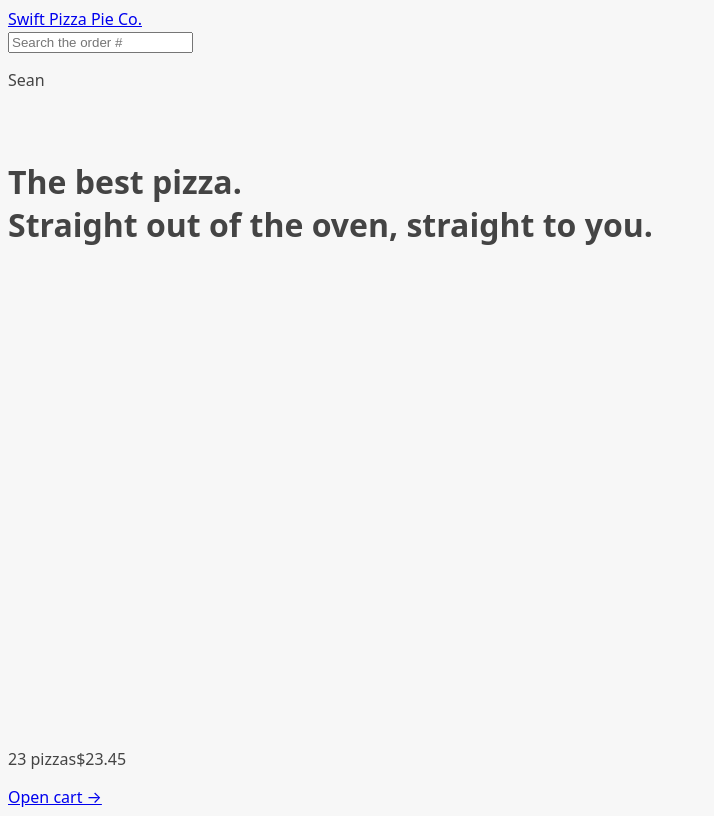
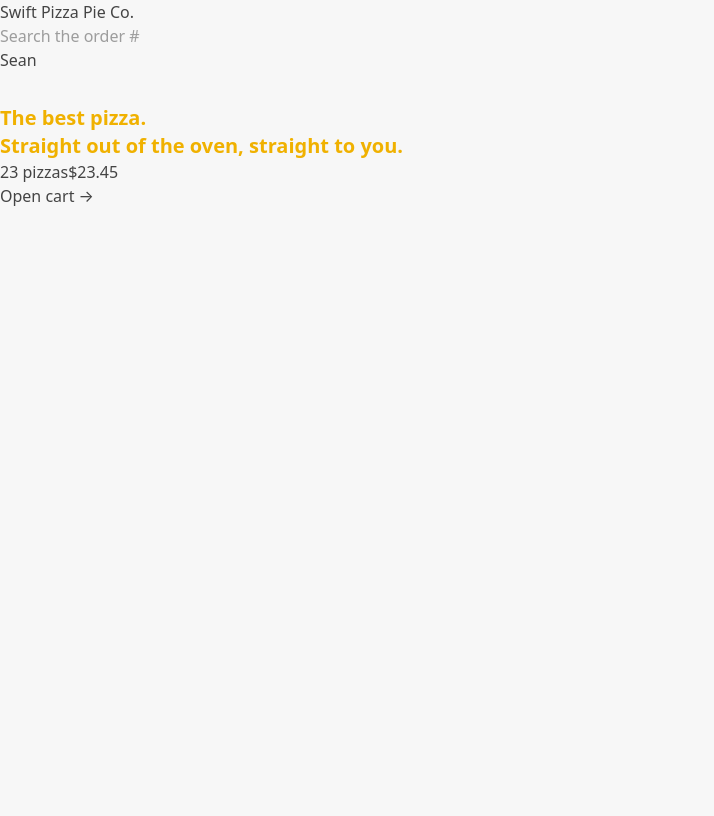
Before and after one commit to MBANS8A1/Swift-Pizza-Pie-Company, a React (Vite) app: page / in a window 1280 px wide. Shown: the whole page, without its empty margins (0-714 px from the left). Built offline with nearby package versions, Linux system fonts and the light colour scheme.

Commit message:
I installed Tailwind css and added the needed plugin for it too. I placed the CartOverview component instance closer to the code at the top of the viewport in the AppLayout component.

```diff
--- a/package.json
+++ b/package.json
@@ -10,9 +10,11 @@
     "preview": "vite preview"
   },
   "dependencies": {
+    "@tailwindcss/vite": "^4.1.18",
     "react": "^19.2.0",
     "react-dom": "^19.2.0",
-    "react-router-dom": "^7.11.0"
+    "react-router-dom": "^7.11.0",
+    "tailwindcss": "^4.1.18"
   },
   "devDependencies": {
     "@eslint/js": "^9.39.2",
--- a/src/index.css
+++ b/src/index.css
@@ -1,6 +1,8 @@
+@import "tailwindcss";
+
 body {
-  font-family: system-ui, -apple-system, BlinkMacSystemFont, 'Segoe UI', Roboto,
-    Oxygen, Ubuntu, Cantarell, 'Open Sans', 'Helvetica Neue', sans-serif;
+  font-family: system-ui, -apple-system, BlinkMacSystemFont, "Segoe UI", Roboto,
+    Oxygen, Ubuntu, Cantarell, "Open Sans", "Helvetica Neue", sans-serif;
   background-color: #f7f7f7;
   color: #444;
 }
--- a/src/ui/AppLayout.jsx
+++ b/src/ui/AppLayout.jsx
@@ -12,8 +12,8 @@ function AppLayout() {
       <Header />
       <main>
         <Outlet />
+        <CartOverview />
       </main>
-      <CartOverview />
     </div>
   );
 }
--- a/src/ui/Home.jsx
+++ b/src/ui/Home.jsx
@@ -1,7 +1,7 @@
 function Home() {
   return (
     <div>
-      <h1>
+      <h1 className="text-xl text-yellow-500 font-semibold">
         The best pizza.
         <br />
         Straight out of the oven, straight to you.
--- a/vite.config.js
+++ b/vite.config.js
@@ -1,7 +1,8 @@
 import { defineConfig } from "vite";
 import react from "@vitejs/plugin-react";
+import tailwindcss from "@tailwindcss/vite";
 
 // https://vite.dev/config/
 export default defineConfig({
-  plugins: [react()],
+  plugins: [react(), tailwindcss()],
 });
```
Also changed, not shown: 1 other file (tests, documents, lock files or other folders).
